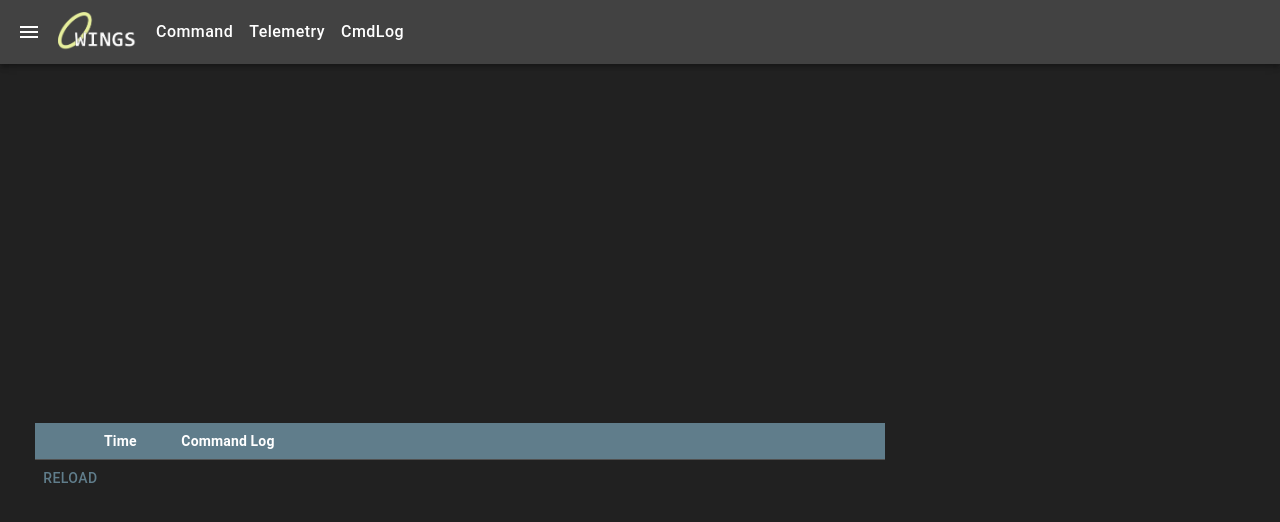
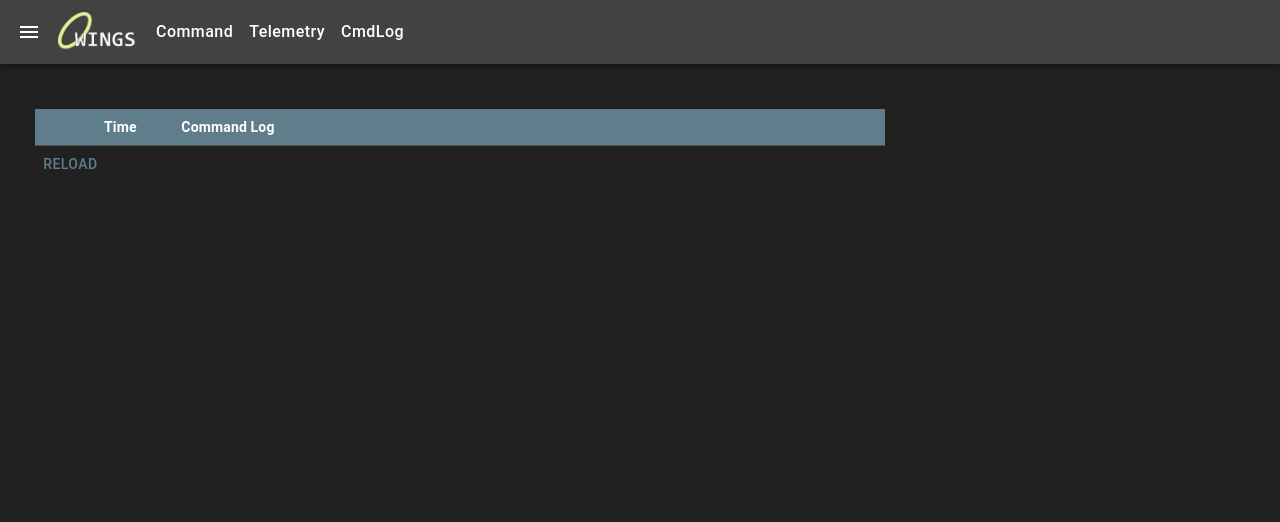
Before and after one commit to ut-issl/wings, a React (Create React App) app in the folder aspnetapp/WINGS/ClientApp/: page /command_log in a window 1280 px wide. Shown: the top 522 px of the page. Built offline with nearby package versions, Linux system fonts and the light colour scheme.

Commit message:
fix CmdLogDisplayArea.tsx

```diff
--- a/aspnetapp/WINGS/ClientApp/src/components/command/log_display/CmdLogDisplayArea.tsx
+++ b/aspnetapp/WINGS/ClientApp/src/components/command/log_display/CmdLogDisplayArea.tsx
@@ -13,13 +13,12 @@ const useStyles = makeStyles(
     root: {
       height: 700,
       margin: '.3cm',
-      alignContent: 'center'
     },
     dialogPaper: {
       width: '80%',
       maxHeight: 435,
     },
-}));
+  }));
 
 const CmdLogDisplayArea = () => {
   const classes = useStyles();
```
